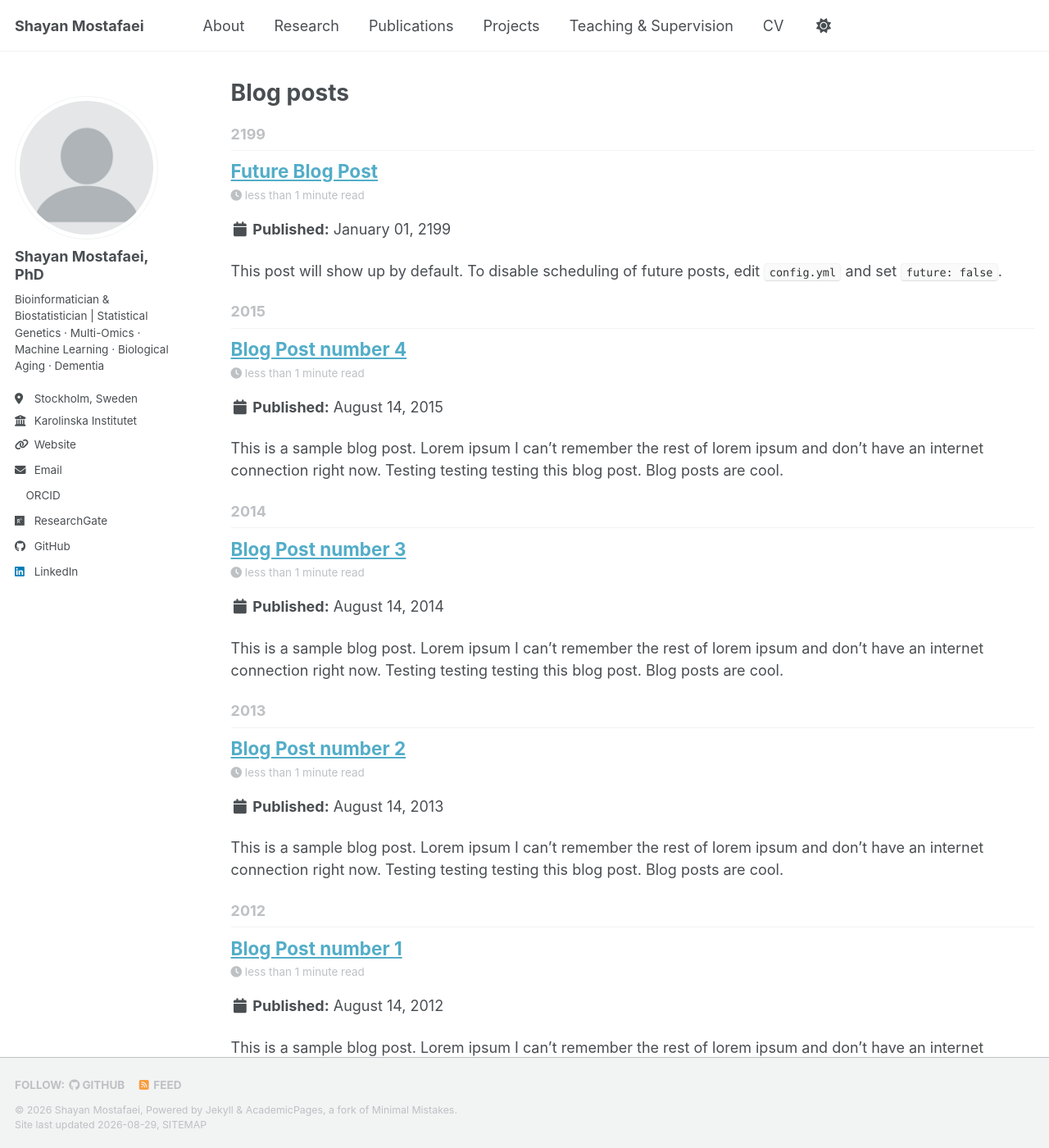
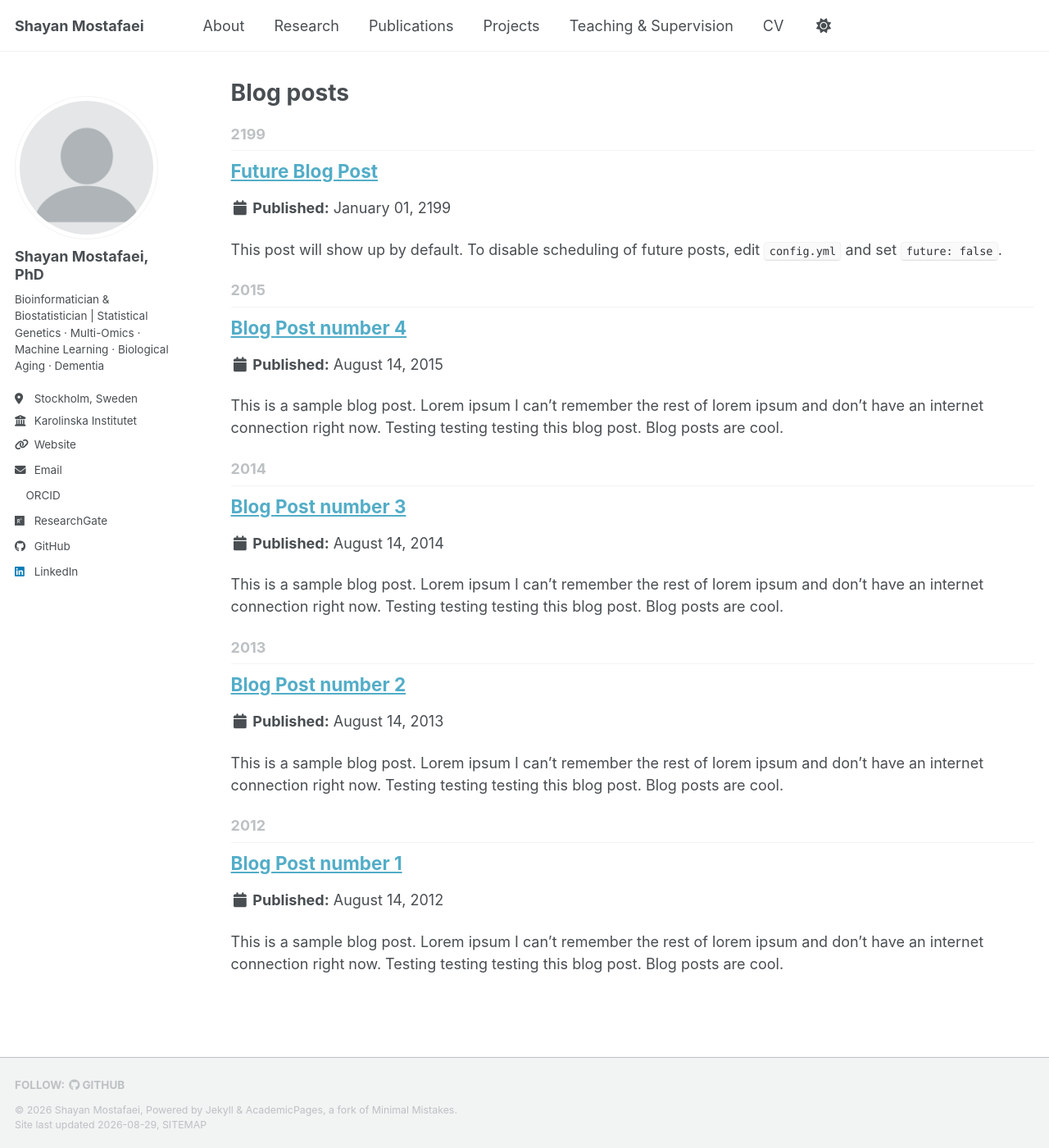
Before and after one commit to shayanmostafaei/shayanmostafaei.github.io, a Jekyll site: the page built from _pages/year-archive.html, in a window 1280 px wide and 1400 px high. Shown: the whole window at 82% size. Built offline with Jekyll 4.4.1, drawn with Linux system fonts in a browser that asks for light colours; a style sheet for code colours, icons or effects is not loaded; part of the change alters nothing that is shown.

Commit message:
Update _config.yml

```diff
--- a/_config.yml
+++ b/_config.yml
@@ -117,7 +117,7 @@ staticman:
       options:
         format           : "iso8601" # "iso8601" (default), "timestamp-seconds", "timestamp-milliseconds"
 atom_feed:
-  hide                   : false     # change to true to hide the RSS feed in the footer
+  hide                   : true     # change to true to hide the RSS feed in the footer
   path                   : # blank (default) uses feed.xml
 
 
@@ -135,14 +135,20 @@ facebook:
   username               :
   app_id                 :
   publisher              :
-og_image                 :  # Social media default site image
-og_description           :  # Social media default site image description
-# For specifying social profiles
-# - https://developers.google.com/structured-data/customize/social-profiles
+
+og_image                 : "/images/profile.png"
+og_description           : "Shayan Mostafaei, PhD — Bioinformatician and Biostatistician at Karolinska Institutet working in statistical genetics, multi-omics, machine learning, biological aging, and dementia research."
+
+# Professional profiles for search engines and structured metadata
 social:
-  type                   : # Person or Organization (defaults to Person)
-  name                   : # If the user or organization name differs from the site's name
-  links: # An array of links to social media profiles
+  type                   : Person
+  name                   : "Shayan Mostafaei"
+  links:
+    - "https://ki.se/en/people/shayan-mostafaei"
+    - "https://orcid.org/0000-0002-1966-1306"
+    - "https://github.com/shayanmostafaei"
+    - "https://www.linkedin.com/in/shayan-mostafaei-18b94895/"
+    - "https://www.researchgate.net/profile/Shayan-Mostafaei-2"
 
 
 # Analytics
@@ -236,7 +242,7 @@ defaults:
     values:
       layout: single
       author_profile: true
-      read_time: true
+      read_: true
       comments: true
       share: true
       related: true
@@ -294,7 +300,7 @@ sass:
 permalink: /:categories/:title/
 # paginate: 5 # amount of posts to show
 # paginate_path: /page:num/
-timezone: Etc/UTC # https://en.wikipedia.org/wiki/List_of_tz_database_time_zones
+timezone: Europe/Stockholm
 
 
 # Plugins
```
